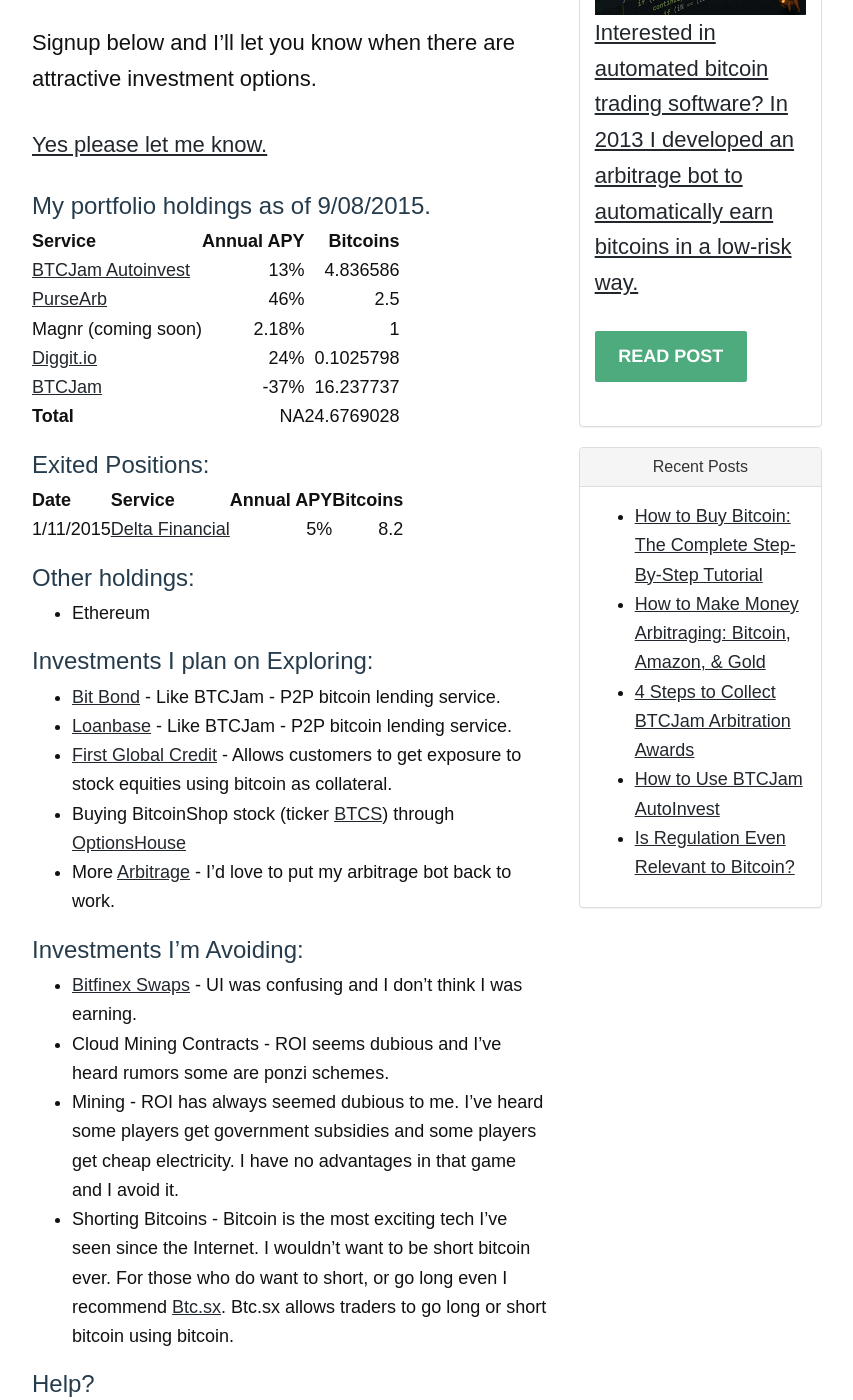
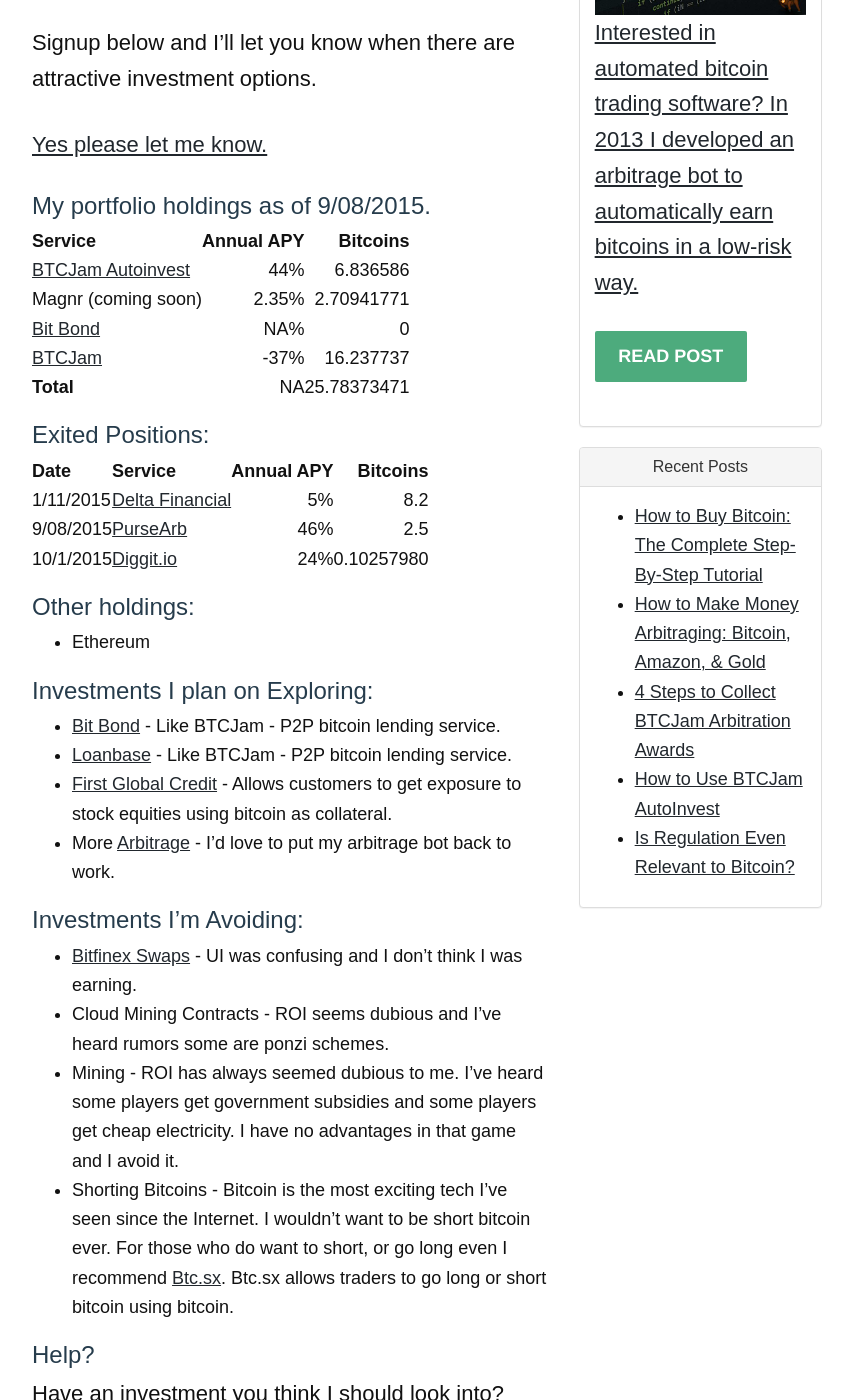
Before and after one commit to davidsilvasmith/bitcoinbulls.net, a Jekyll site: the page built from portfolio.md, in a window 1280 px wide and 1400 px high, scrolled down 731 px. Shown: the whole window, without its empty margins (213-1066 px from the left). Built offline with Jekyll 4.4.1, drawn with Linux system fonts in a browser that asks for light colours; nearby versions of some CDN libraries; some web fonts are replaced; comment, search, counter and statistics services are not loaded.

Commit message:
updated portfolio

```diff
--- a/portfolio.md
+++ b/portfolio.md
@@ -18,22 +18,20 @@
 Signup below and I'll let you know when there are attractive investment options.
 
 {% include request-signup-link.html param="Yes please let me know." %}
-{% assign diggit = 0.10257980 %}
 {% assign jam = 16.237737 %}
-{% assign jamAuto = 4.836586 %}
-{% assign purseArb = 2.5 %}
-{% assign magnr = 1 %}
+{% assign jamAuto = 6.836586 %}
+{% assign magnr = 2.70941771 %}
 
 ### My portfolio holdings as of 9/08/2015.
 
 | Service                               | Annual APY    | Bitcoins |
 | -----------------------------------   |-------------: | -----:   |
-| [BTCJam Autoinvest](/how-to-use-btcjam-autoinvest.html)  |           13% |   {{jamAuto}}  |
-| [PurseArb](/how-to-make-money-arbitraging-bitcoin-amazon-gold/) |    46% |   {{purseArb}}  |
-| Magnr (coming soon)                   |           2.18% |   {{magnr}}   |
-| [Diggit.io][diggit-internal]          |           24% |   {{diggit}}   |
+| [BTCJam Autoinvest](/how-to-use-btcjam-autoinvest.html)  |           44% |   {{jamAuto}}  |
+| Magnr (coming soon)                   |           2.35% |   {{magnr}}   |
+| [Bit Bond](https://www.bitbond.com/)  |           NA%   |              0|
 | [BTCJam][btcjam-internal]             |           -37% |   {{jam}}  |
-| **Total**                             |            NA |   24.6769028   |
+| **Total**                             |            NA |   25.78373471   |
+
 
 
 ### Exited Positions:
@@ -41,7 +39,8 @@
 | Date      | Service                               | Annual APY    | Bitcoins |
 | :--       | -----------------------------------   |-------------: | -----:   |
 | 1/11/2015 | [Delta Financial][btcdelta-internal]  |            5% |   8.2    |
-
+| 9/08/2015 | [PurseArb](/how-to-make-money-arbitraging-bitcoin-amazon-gold/) |    46% |   2.5  |
+| 10/1/2015 | [Diggit.io][diggit-internal]          |           24% |   0.10257980   |
 
 
 ### Other holdings:
@@ -52,7 +51,6 @@
  - [Bit Bond](https://www.bitbond.com/) - Like BTCJam - P2P bitcoin lending service.
  - [Loanbase](https://loanbase.com/) - Like BTCJam - P2P bitcoin lending service.
  - [First Global Credit](http://firstglobalcredit.com/) - Allows customers to get exposure to stock equities using bitcoin as collateral.
- - Buying BitcoinShop stock (ticker [BTCS](https://www.google.com/finance?q=btcs)) through [OptionsHouse](http://oh.tellapal.com/a/clk/22Dppg)
  - More [Arbitrage](/how-to-earn-bitcoins-through-arbitrage.html) - I'd love to put my arbitrage bot back to work.
 
 ### Investments I'm Avoiding:
```
